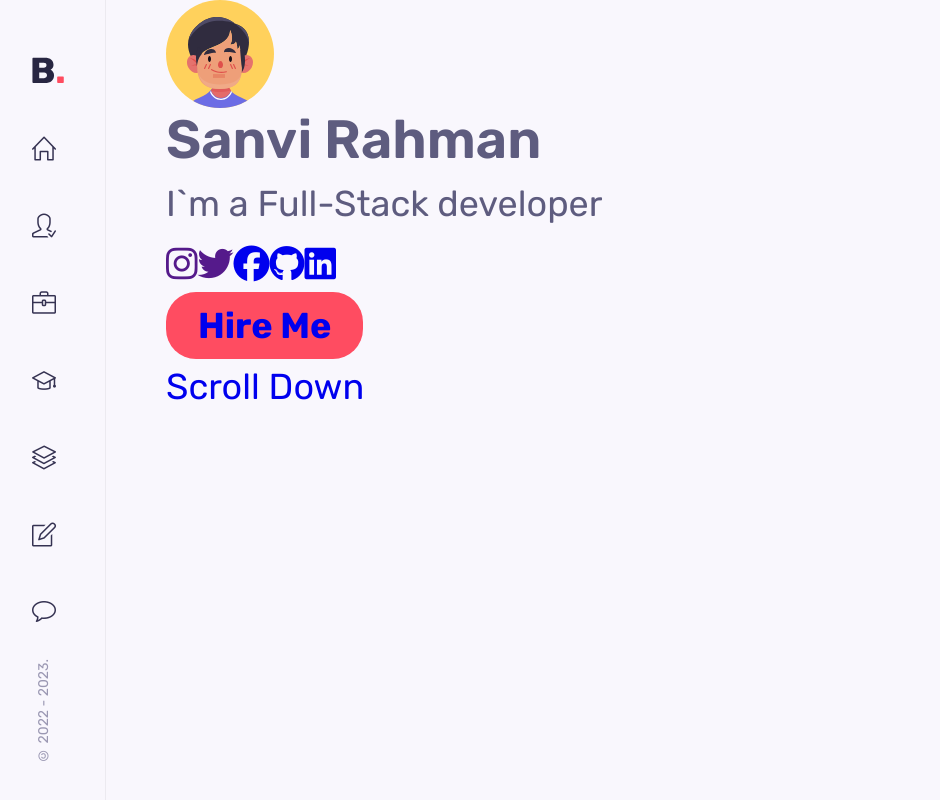
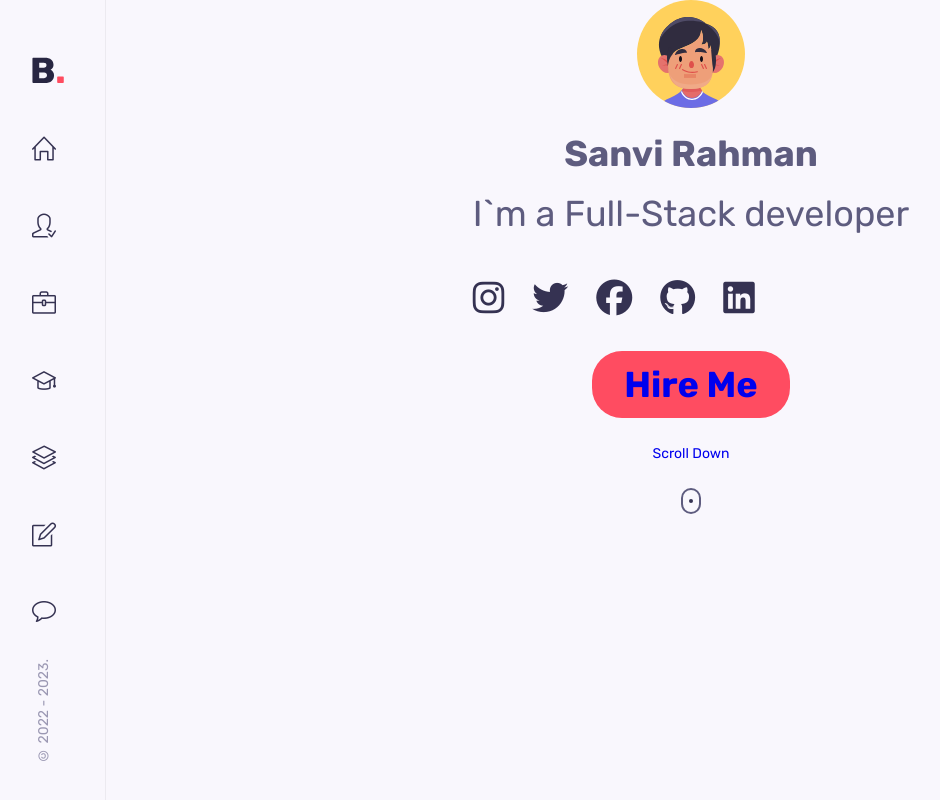
Before and after one commit to Mahabubhasan01/Zayan, a React (Create React App) app: page / in a window 1280 px wide. Shown: the whole page, without its empty margins (4-944 px from the left). Built offline with nearby package versions, Linux system fonts and the light colour scheme.

Commit message:
mouse and center text design ok

```diff
--- a/src/styles/home.css
+++ b/src/styles/home.css
@@ -0,0 +1,77 @@
+.home {
+  position: relative;
+  display: flex;
+  align-items: center;
+  justify-content: center;
+}
+.intro {
+  max-width: 540px;
+  text-align: center;
+}
+.home__img {
+  margin-bottom: 1.5rem;
+}
+.home__name {
+  font-size: var(--h1-title-size);
+  font-weight: var(--font-bold);
+  margin-bottom: 0.5rem;
+}
+.home__socials {
+  display: flex;
+  column-gap: 1.75rem;
+  margin: 1.5rem 0;
+}
+.home__socials-link {
+  color: var(--title-color);
+  font: size 1.3rem;
+  transition: 0.3s;
+}
+.home__socials-link:hover {
+  color: hsl(43, 100%, 68);
+}
+.scroll__down {
+ /*  position: relative; */
+  bottom: -2.5rem;
+  left: 0;
+  width: 100%;
+}
+.home__scroll-name {
+  font-size: var(--small-font-size);
+}
+.mouse {
+  border: 2px solid var(--text-color);
+  display: block;
+  height: 1.6rem;
+  width: 1.25rem;
+  margin: auto;
+  margin-top: .75rem;
+  border-radius: 1rem;
+  position: relative;
+}
+@keyframes ani-mouse{
+    0%{
+        top: 29%;
+    }
+    15%{
+        top: 50%;
+    }
+    50%{
+        top: 50%;
+    }
+    100%{
+        top: 29%;
+    }
+
+}
+
+.wheel{
+    background-color: var(--title-color);
+    border-radius: 100%;
+    width: .25rem;
+    height: .25rem;
+    position: absolute;
+    top: .5rem;
+    left: 50%;
+    transform: translateX(-50%);
+    animation: ani-mouse 2s linear infinite;
+}
--- a/src/styles/sidebar.css
+++ b/src/styles/sidebar.css
@@ -22,6 +22,10 @@
   font-size: 1.5rem;
   color: var(--title-color);
   font-weight: var(--font-bold);
+  transition: 0.3s;
+}
+.nav__link:hover{
+    color: hsl(43, 100%, 68%);
 }
 .copyright {
   color: hsl(245, 15%, 65%);
```
